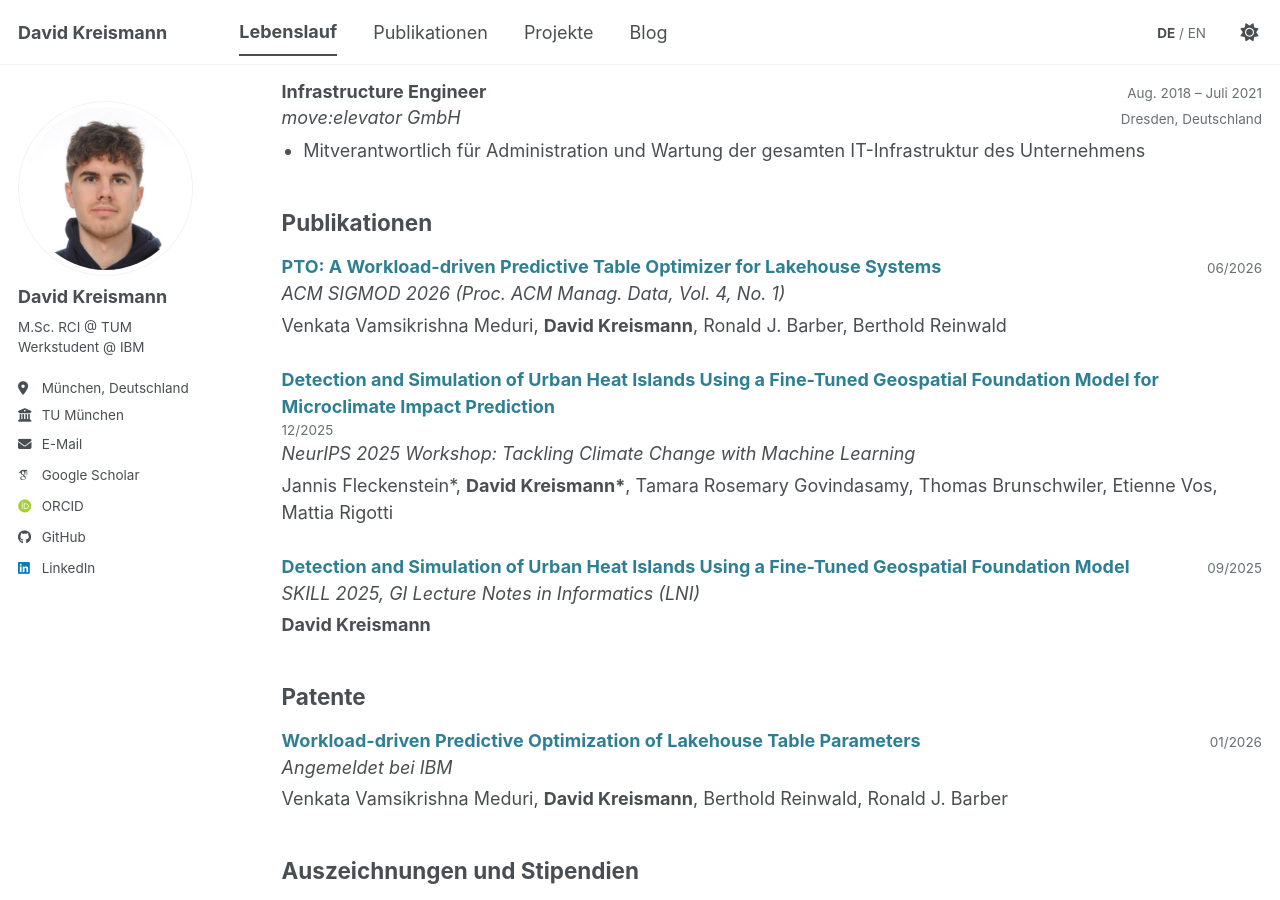
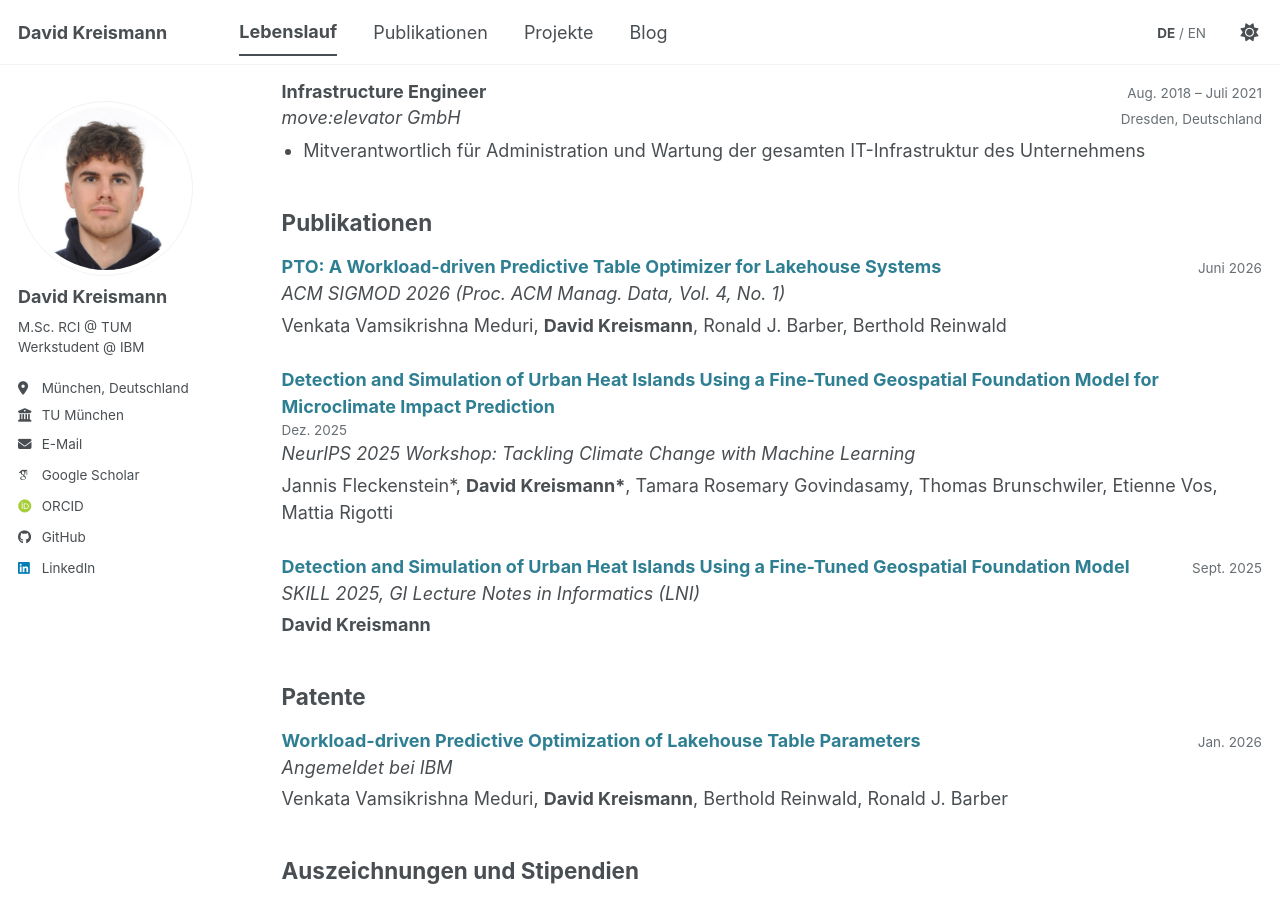
Before and after one commit to davidkreismann/davidkreismann.github.io, a Jekyll site: the page built from _pages/de/cv.md, in a window 1280 px wide and 900 px high, scrolled down 1971 px. Built offline with Jekyll 4.4.1, drawn with Linux system fonts in a browser that asks for light colours; some web fonts are replaced.

Commit message:
Use consistent month names for publication dates in the CV

```diff
--- a/_pages/de/cv.md
+++ b/_pages/de/cv.md
@@ -9,6 +9,7 @@ translation: /cv/
 ---
 
 {% include base_path %}
+{% assign months_de = "Jan.,Feb.,März,Apr.,Mai,Juni,Juli,Aug.,Sept.,Okt.,Nov.,Dez." | split: "," %}
 
 
 <div class="cv-section">
@@ -27,7 +28,7 @@ translation: /cv/
   <div class="cv-entry">
     <div class="cv-entry__head">
       <a class="cv-entry__title" href="{{ base_path }}{{ post.url }}">{{ post.title }}</a>
-      <span class="cv-entry__date">{{ post.date | date: "%m/%Y" }}</span>
+      <span class="cv-entry__date">{% assign month = post.date | date: "%-m" | minus: 1 %}{{ months_de[month] }} {{ post.date | date: "%Y" }}</span>
     </div>
     <div class="cv-entry__org">{{ post.venue }}</div>
     <p class="cv-role__text">{{ post.citation | split: '. (' | first }}</p>
@@ -41,7 +42,7 @@ translation: /cv/
   <div class="cv-entry">
     <div class="cv-entry__head">
       <a class="cv-entry__title" href="{{ base_path }}{{ post.url }}">{{ post.title }}</a>
-      <span class="cv-entry__date">{{ post.date | date: "%m/%Y" }}</span>
+      <span class="cv-entry__date">{% assign month = post.date | date: "%-m" | minus: 1 %}{{ months_de[month] }} {{ post.date | date: "%Y" }}</span>
     </div>
     <div class="cv-entry__org">Angemeldet bei {{ post.venue }}</div>
     <p class="cv-role__text">{{ post.citation | split: '. (' | first }}</p>
```
Also changed, not shown: _pages/cv.md (+3 -2 lines).
